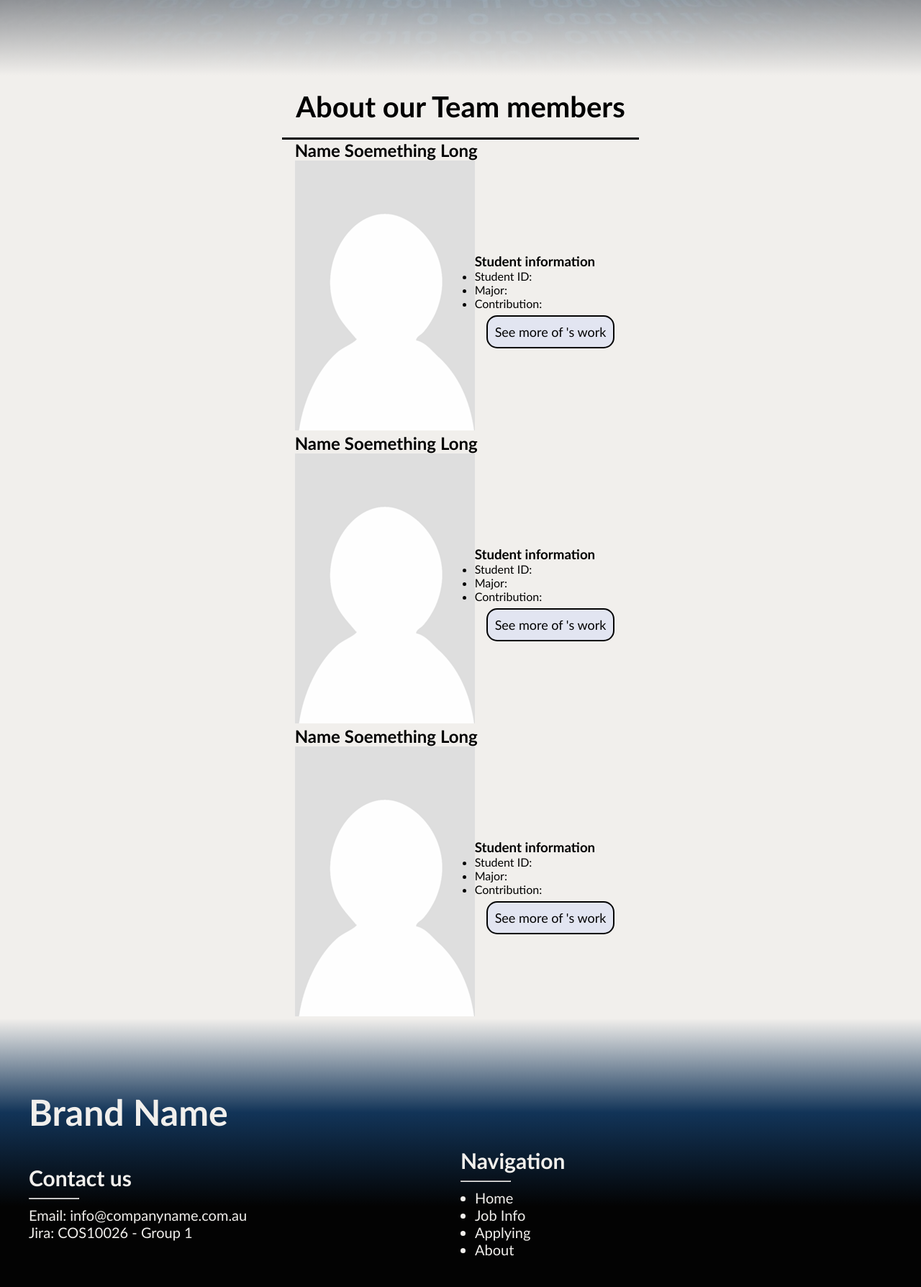
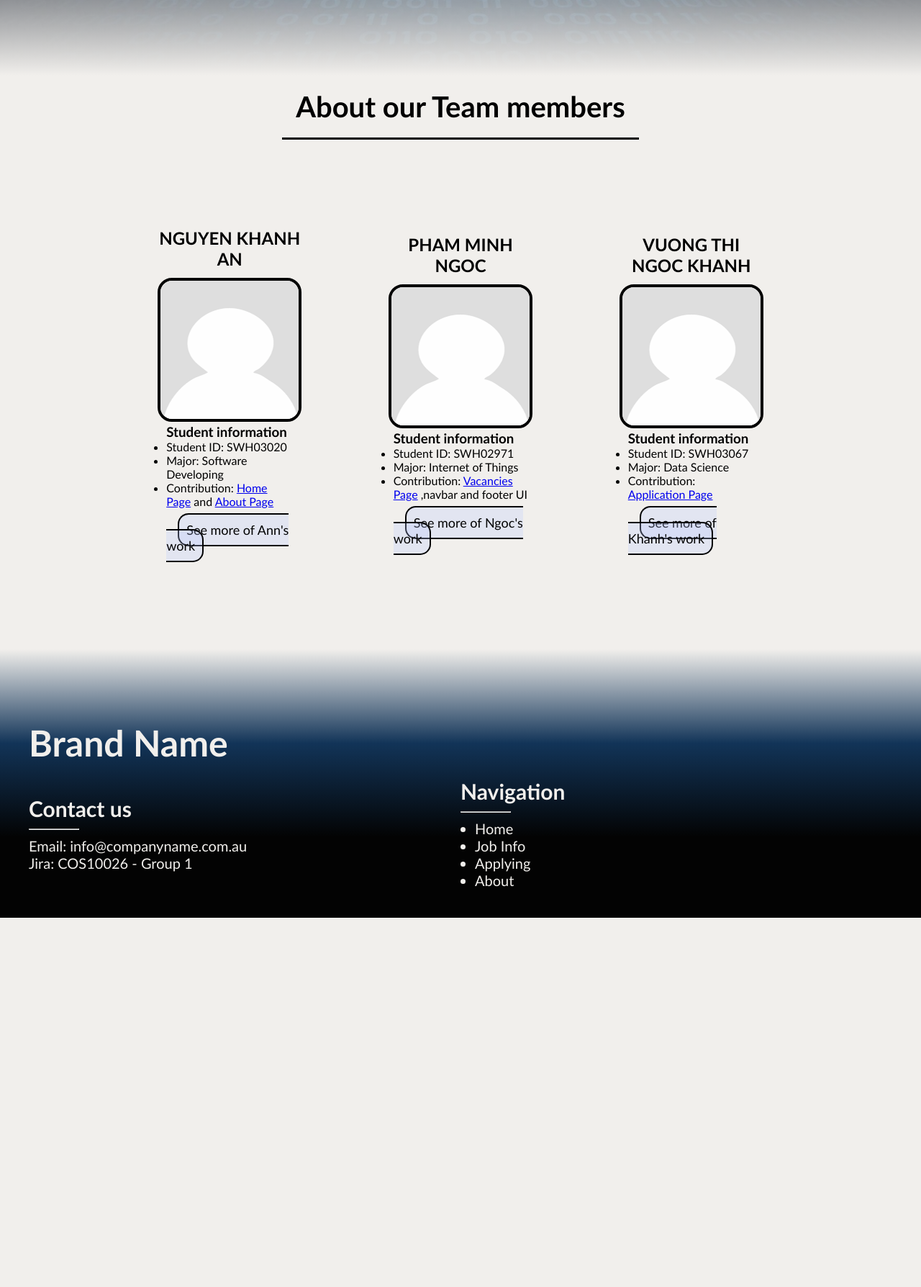
Before and after one commit to AnnNK137/project1, a PHP site: page /project1/about.html in a window 1280 px wide. Shown: the part 605-2393 px from the top of the page at 72% size. After the commit the page ends 1880 px from the top, so only its background shows below. Run offline with PHP 8.4, Linux system fonts and the light colour scheme.

Commit message:
finished members detail in html

```diff
--- a/project1/about.html
+++ b/project1/about.html
@@ -41,74 +41,84 @@
     </section> <!-- end of herosection -->
 
     <!-- MEMBER DETAILS -->
-    <section class="team_members colum flex_center">
+    <section class="ap_team colum flex_center">
         <h2 class="ap_title">About our Team members</h2>
 
+        <section class="ap_desc row flex_center">
             <!-- MEMBER 1 NGUYEENX KHANH AN -->
-        <section class="ap_members">
-            <h2>Name Soemething Long</h2>
-            <article class="ap_members_desc row flex_center">
+            <section class="ap_members colum">
+                <h2 class="center">NGUYEN KHANH AN</h2>
+                <article class="ap_members_desc colum flex_center">
                     <figure>
                         <img src="/images/member_potrait_example.png" alt="member_picture">
                     </figure>
                     <section class="ap_member_details">
                         <h3>Student information</h3>
                         <ul>
-                        <li>Student ID:</li>
-                        <li>Major:</li>
-                        <li>Contribution:</li>
+                            <li>Student ID: SWH03020</li>
+                            <li>Major: Software Developing</li>
+                            <li>
+                                Contribution: <a href="index.html">Home Page</a>
+                                and <a href="about.html">About Page</a>
+                            </li>
                         </ul>
                         <br>
-                    <a class="btn">
-                        See more of 's work
+                        <a class="btn" href="index.html">
+                            See more of Ann's work
                         </a>
                     </section>
                 </article>
             </section> <!-- end of member 1 details -->
 
-            <!-- MEMBER 1 NGUYEENX KHANH AN -->
-        <section class="ap_members">
-            <h2>Name Soemething Long</h2>
-            <article class="ap_members_desc row flex_center">
+                <!-- MEMBER 2 PHAM MINH NGOC -->
+            <section class="ap_members colum">
+                <h2 class="center">PHAM MINH NGOC</h2>
+                <article class="ap_members_desc colum flex_center">
                     <figure>
                         <img src="/images/member_potrait_example.png" alt="member_picture">
                     </figure>
                     <section class="ap_member_details">
                         <h3>Student information</h3>
                         <ul>
-                        <li>Student ID:</li>
-                        <li>Major:</li>
-                        <li>Contribution:</li>
+                            <li>Student ID: SWH02971</li>
+                            <li>Major: Internet of Things</li>
+                            <li>
+                                Contribution: <a href="jobs.html">Vacancies Page</a>
+                                ,navbar and footer UI
+                            </li>
                         </ul>
                         <br>
-                    <a class="btn">
-                        See more of 's work
+                        <a class="btn" href="jobs.html">
+                            See more of Ngoc's work
                         </a>
                     </section>
                 </article>
-        </section> <!-- end of member 1 details -->
+            </section> <!-- end of member 2 details -->
 
-            <!-- MEMBER 1 NGUYEENX KHANH AN -->
-        <section class="ap_members">
-            <h2>Name Soemething Long</h2>
-            <article class="ap_members_desc row flex_center">
+                <!-- MEMBER 3  VUONG THI NGOC KHANH-->
+            <section class="ap_members colum">
+                <h2 class="center">VUONG THI NGOC KHANH</h2>
+                <article class="ap_members_desc colum flex_center">
                     <figure>
                         <img src="/images/member_potrait_example.png" alt="member_picture">
                     </figure>
                     <section class="ap_member_details">
                         <h3>Student information</h3>
                         <ul>
-                        <li>Student ID:</li>
-                        <li>Major:</li>
-                        <li>Contribution:</li>
+                            <li>Student ID: SWH03067</li>
+                            <li>Major: Data Science</li>
+                            <li>Contribution: <a href="apply.html">Application Page</a></li>
                         </ul>
                         <br>
-                    <a class="btn">
-                        See more of 's work
+                        <a class="btn" href="apply.html">
+                            See more of Khanh's work
                         </a>
                     </section>
                 </article>
-        </section> <!-- end of member 1 details -->
+            </section> <!-- end of member 3 details -->
+
+        </section>
+
 
 
     </section> <!-- end of member details -->
--- a/styles/styles.css
+++ b/styles/styles.css
@@ -212,13 +212,32 @@ footer a:hover{
     border-color: var(--dark-beige);
 }
 
+/* ABOUT.html member details */
+.ap_members, .ap_members_desc{
+    margin: 6%;
+}
+
+.ap_members img {
+    width: 200px;
+    height: 200px;
+    border: 4px solid var(--black);
+    border-radius: 20px;
+}
+
 /* About.html responsive */
 @media (max-width: 768px) {
     #ap_herosection{
         max-height: 40vh;
     }
+    .ap_desc{
+        display: flex;
+        flex-direction: column;
+        align-items: center;
+    }
+    .ap_members_desc{
+        display: flex;
+        flex-direction: row;
+        width: 80vw;
+        justify-content: space-evenly;
+    }
 }
-
-@media (max-width: 500px) {
-
-}
```
Lines whose indentation alone changed are shown as unchanged.
